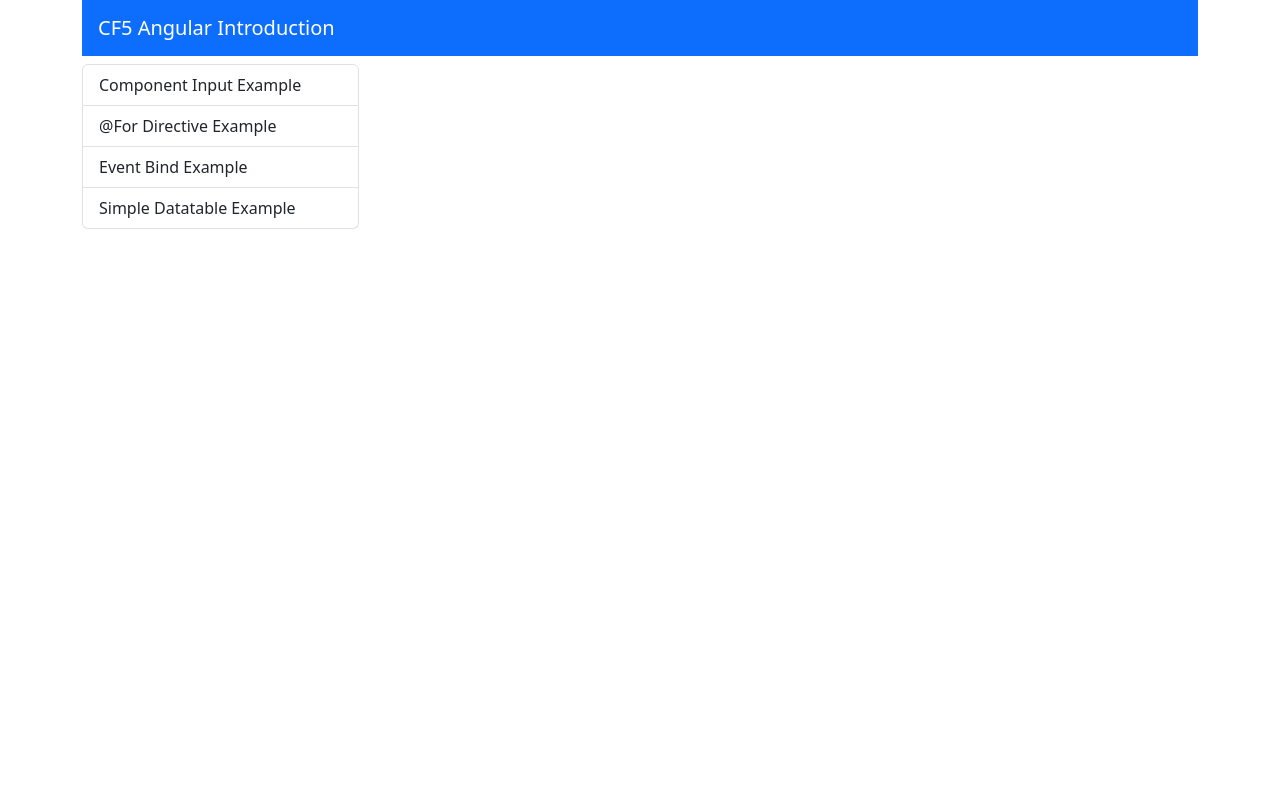
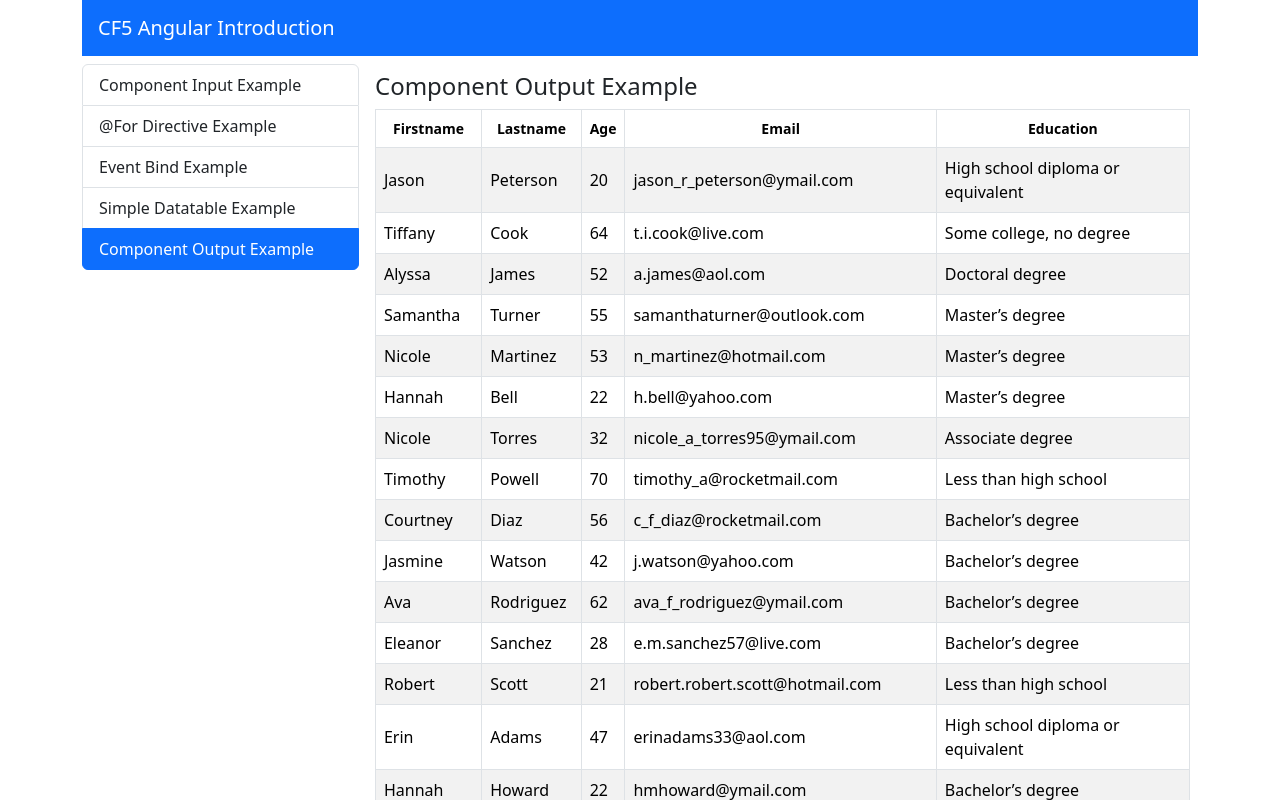
Before and after one commit to GeorgeGriatsanos/angular-introduction, an Angular app: page /component-output-example in a window 1280 px wide. Before the commit this address led to /. Shown: the top 800 px of the page. Built offline with nearby package versions, Linux system fonts and the light colour scheme.

Commit message:
component output

```diff
--- a/src/app/app.routes.ts
+++ b/src/app/app.routes.ts
@@ -4,11 +4,13 @@
 import { ComponentInputExampleComponent } from './components/component-input-example/component-input-example.component';
 import { ForDirectiveExampleComponent } from './components/for-directive-example/for-directive-example.component';
 import { SimpleDatatableExampleComponent } from './components/simple-datatable-example/simple-datatable-example.component';
+import { ComponentOutputExampleComponent } from './components/component-output-example/component-output-example.component';
 
 export const routes: Routes = [
     {path: 'for-directive-example', component: ForDirectiveExampleComponent},
     {path: 'component-input-example', component: ComponentInputExampleComponent},
     {path: 'event-bind-example', component: EventBindExampleComponent},
     {path: '', component: WelcomeComponent},
-    {path: 'simple-datatable-example', component: SimpleDatatableExampleComponent}
+    {path: 'simple-datatable-example', component: SimpleDatatableExampleComponent},
+    {path: 'component-output-example', component: ComponentOutputExampleComponent}
 ];
--- /dev/null
+++ b/src/app/components/component-output-example/component-output-example.component.html
@@ -0,0 +1,3 @@
+<h4>Component Output Example</h4>
+
+<app-simple-datatable [data]="manyPerson" (personClicked)="onPersonClicked($event)"></app-simple-datatable>
--- /dev/null
+++ b/src/app/components/component-output-example/component-output-example.component.ts
@@ -0,0 +1,30 @@
+import { Component } from '@angular/core';
+import { EPerson, ManyPerson } from 'src/app/shared/interfaces/person';
+import { SimpleDatatableComponent } from '../simple-datatable/simple-datatable.component';
+
+@Component({
+  selector: 'app-component-output-example',
+  standalone: true,
+  imports: [SimpleDatatableComponent],
+  templateUrl: './component-output-example.component.html',
+  styleUrl: './component-output-example.component.css'
+})
+export class ComponentOutputExampleComponent {
+  manyPerson = ManyPerson
+
+  onPersonClicked(person: EPerson) {
+    alert(this.personTemplate(person))
+  }
+
+  personTemplate(person: EPerson) {
+    return `
+    Person Details:
+
+    Firstname: ${person.givenName}
+    Lastname: ${person.surName}
+    Age: ${person.age}
+    Email: ${person.email}
+    Eduction ${person.education}
+    `
+  }
+}
--- a/src/app/components/list-group-menu/list-group-menu.component.ts
+++ b/src/app/components/list-group-menu/list-group-menu.component.ts
@@ -14,6 +14,7 @@
     {text: 'Component Input Example', routerLink: 'component-input-example'},
     {text: '@For Directive Example', routerLink: 'for-directive-example'},
     {text: 'Event Bind Example', routerLink: 'event-bind-example'},
-    {text: 'Simple Datatable Example', routerLink: 'simple-datatable-example'}
+    {text: 'Simple Datatable Example', routerLink: 'simple-datatable-example'},
+    {text: 'Component Output Example', routerLink: 'component-output-example'}
   ];
 }
--- a/src/app/components/simple-datatable/simple-datatable.component.html
+++ b/src/app/components/simple-datatable/simple-datatable.component.html
@@ -10,7 +10,7 @@
     </thead>
     <tbody>
         @for (row of data; track row) {
-            <tr class="align-middle">
+            <tr class="align-middle" (dblclick)="onPersonClicked(row)">
                 <td>{{ row.givenName }}</td>
                 <td>{{ row.surName }}</td>
                 <td>{{ row.age }}</td>
--- a/src/app/components/simple-datatable/simple-datatable.component.ts
+++ b/src/app/components/simple-datatable/simple-datatable.component.ts
@@ -1,4 +1,4 @@
-import { Component, Input } from '@angular/core';
+import { Component, EventEmitter, Input, Output } from '@angular/core';
 import { EPerson } from 'src/app/shared/interfaces/person';
 import { sortBy } from 'lodash-es';
 
@@ -11,6 +11,7 @@
 })
 export class SimpleDatatableComponent {
   @Input() data: EPerson[];
+  @Output() personClicked = new EventEmitter<EPerson>()
 
   sortOrder = {
     givenName: 'none',
@@ -46,6 +47,7 @@
     }
   }
 
-
-
+  onPersonClicked(person: EPerson) {
+    this.personClicked.emit(person)
   }
+}
```
Also changed, not shown: src/app/components/component-output-example/component-output-example.component.css (added), 1 other file (tests, documents, lock files or other folders). Lines whose indentation alone changed are shown as unchanged.
